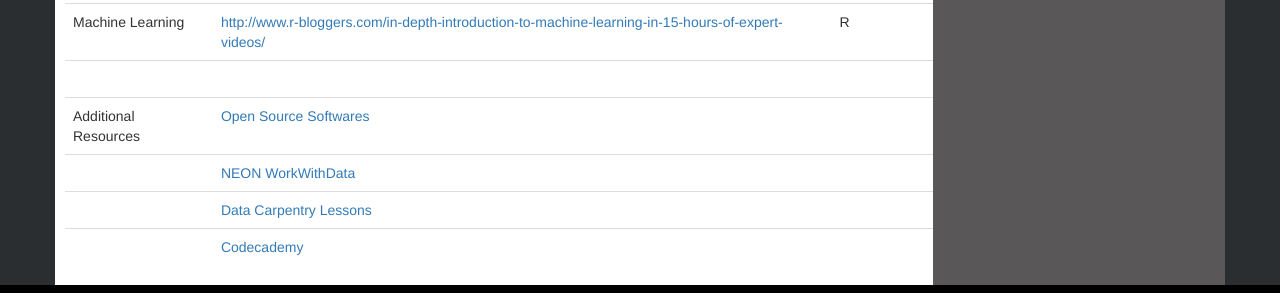
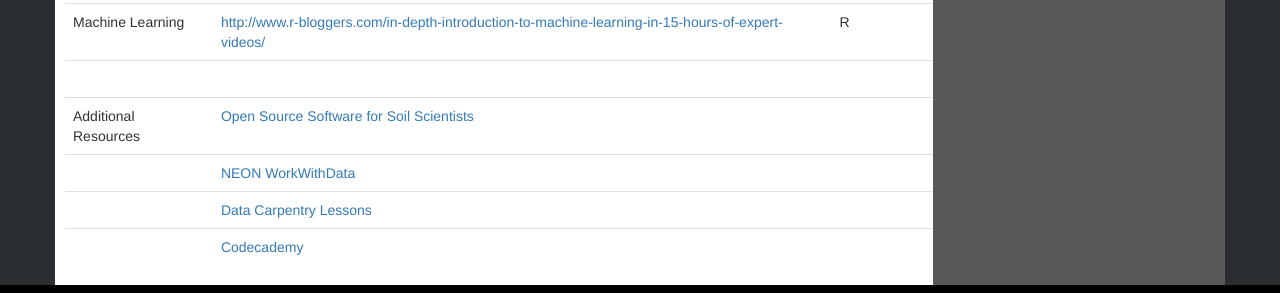
Before and after one commit to SESYNC-ci/syllabi, a Jekyll site: the page built from resources/index.md, in a window 1280 px wide. Shown: the part 466-759 px from the top of the page. Built offline with Jekyll 4.4.1, drawn with Linux system fonts in a browser that asks for light colours; nearby versions of some CDN libraries.

Commit message:
Update index.md

```diff
--- a/resources/index.md
+++ b/resources/index.md
@@ -15,7 +15,7 @@
 |                      |                                                                                                     |             |
 | Machine Learning     | <http://www.r-bloggers.com/in-depth-introduction-to-machine-learning-in-15-hours-of-expert-videos/> | R           |
 |                      |                                                                                                     |             |
-| Additional Resources | [Open Source Softwares](http://casoilresource.lawr.ucdavis.edu/software/)                           |             |
+| Additional Resources | [Open Source Software for Soil Scientists](http://casoilresource.lawr.ucdavis.edu/software/)        |             |
 |                      | [NEON WorkWithData](http://neondataskills.org/)                                                     |             |
 |                      | [Data Carpentry Lessons](http://www.datacarpentry.org/lessons/)                                     |             |
 |                      | [Codecademy](https://www.codecademy.com)                                                            |             |
```
